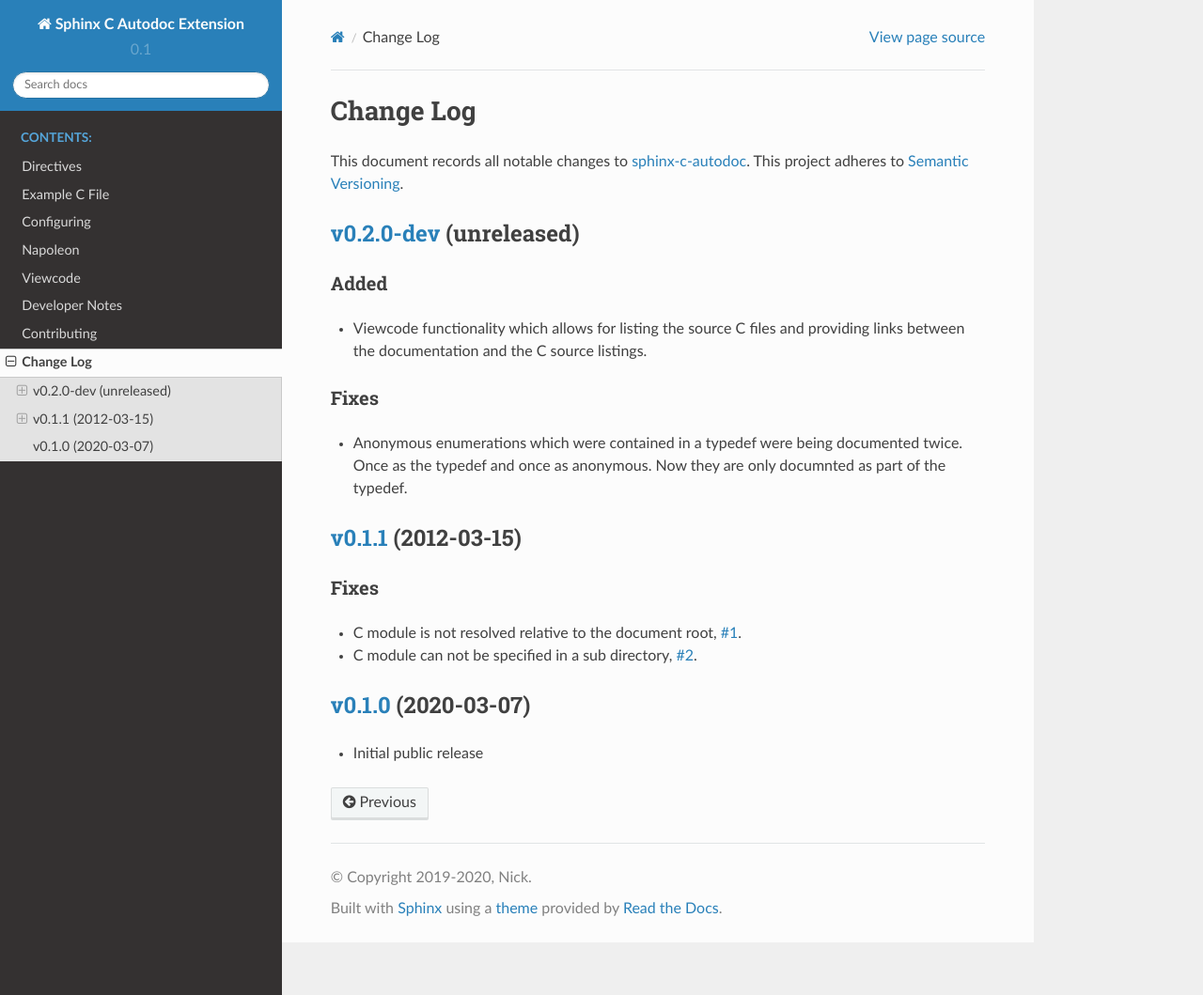
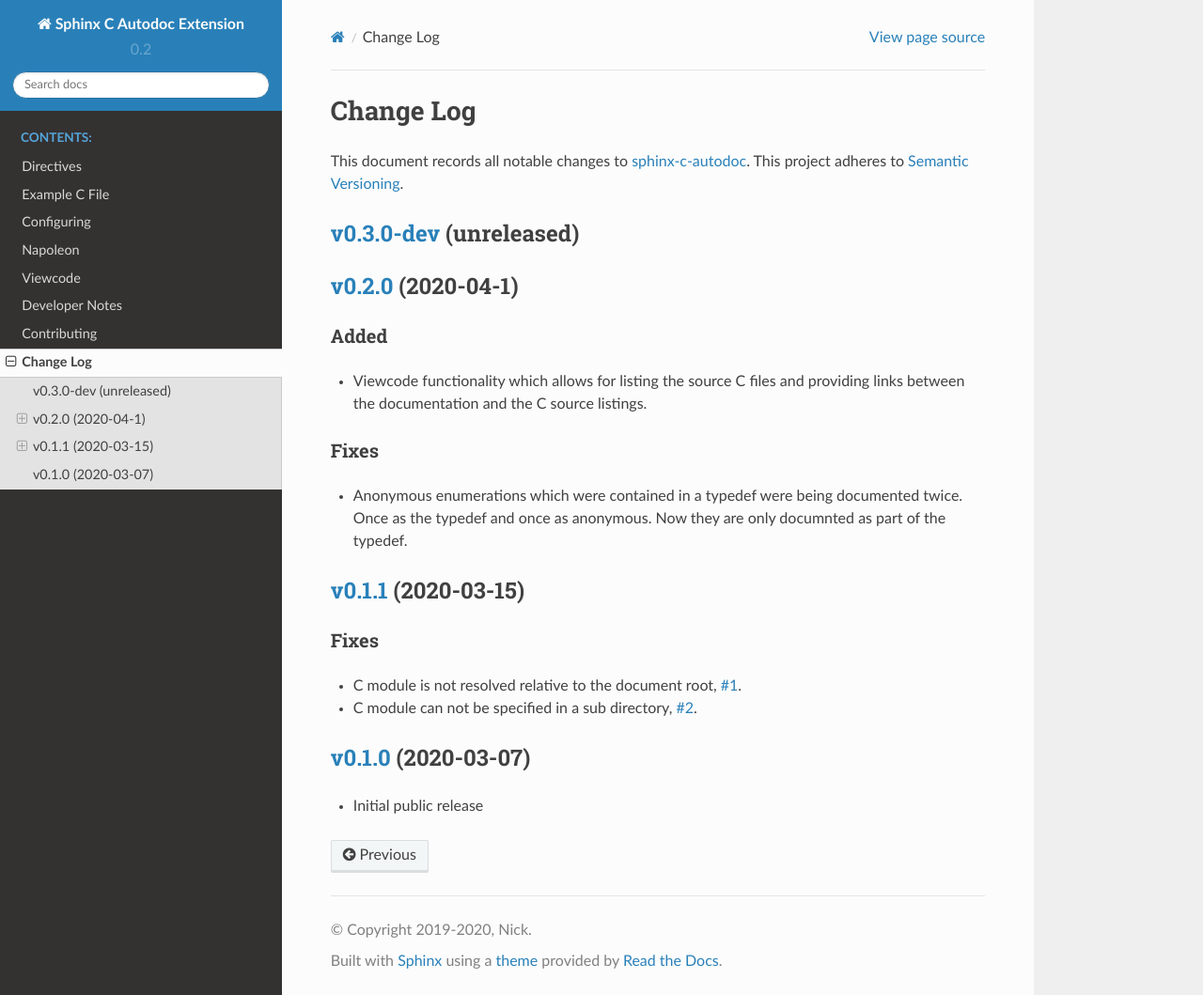
Before and after one commit to speedyleion/sphinx-c-autodoc, a Sphinx documentation site: the page built from docs/changelog.rst, in a window 1280 px wide and 1059 px high. Shown: the whole window at 94% size. Built offline with Sphinx 7.4.7 and the Read the Docs theme 2.0.0, drawn with Linux system fonts in a browser that asks for light colours; formulas are drawn with MathJax 3.

Commit message:
Update version to 0.2 for release.

```diff
--- a/CHANGELOG.rst
+++ b/CHANGELOG.rst
@@ -6,7 +6,10 @@ This document records all notable changes to `sphinx-c-autodoc <https://sphinx-c
 This project adheres to `Semantic Versioning <https://semver.org/>`_.
 
 
-`v0.2.0-dev`_ (unreleased)
+`v0.3.0-dev`_ (unreleased)
+==========================
+
+`v0.2.0`_ (2020-04-1)
 ==========================
 
 Added
@@ -22,7 +25,7 @@ Fixes
    Once as the typedef and once as anonymous. Now they are only documnted as
    part of the typedef.
 
-`v0.1.1`_ (2012-03-15)
+`v0.1.1`_ (2020-03-15)
 ======================
 
 Fixes
@@ -39,6 +42,7 @@ Fixes
 * Initial public release
 
 
-.. _v0.2.0-dev: https://github.com/speedyleion/sphinx-c-autodoc/compare/v0.1.1...master
+.. _v0.3.0-dev: https://github.com/speedyleion/sphinx-c-autodoc/compare/v0.1.1...master
+.. _v0.2.0: https://github.com/speedyleion/sphinx-c-autodoc/compare/v0.1.1...v0.2.0
 .. _v0.1.1: https://github.com/speedyleion/sphinx-c-autodoc/compare/v0.1.0...v0.1.1
 .. _v0.1.0: https://github.com/speedyleion/sphinx-c-autodoc/commits/v0.1.0
--- a/docs/conf.py
+++ b/docs/conf.py
@@ -25,9 +25,9 @@ copyright = u'2019-2020, Nick'
 author = u'Nick'
 
 # The short X.Y version
-version = u'0.1'
+version = u'0.2'
 # The full version, including alpha/beta/rc tags
-release = u'0.1.1'
+release = u'0.2.0'
 
 
 # -- General configuration ---------------------------------------------------
--- a/setup.py
+++ b/setup.py
@@ -12,7 +12,7 @@ README = README.replace(".. c:function::", ".. code-block:: rst\n\n    .. c:func
 
 setuptools.setup(
     name="sphinx-c-autodoc",
-    version="0.1.1",
+    version="0.2.0",
     description="A sphinx autodoc extension for c modules",
     long_description=README,
     long_description_content_type="text/x-rst",
```
Also changed, not shown: .readthedocs.yml.
